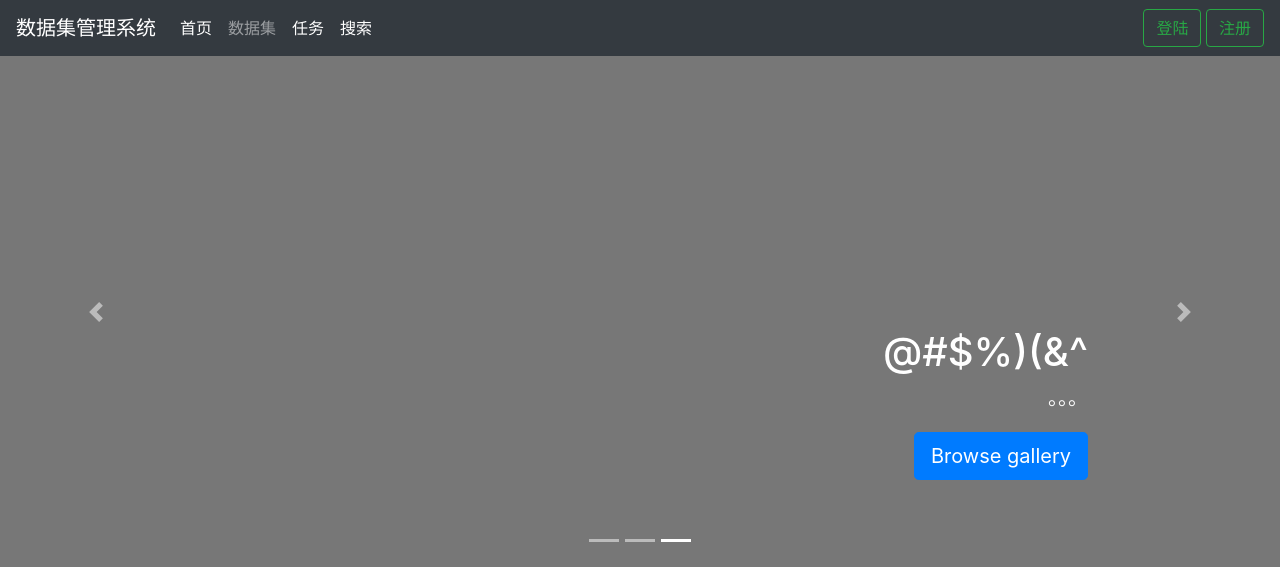
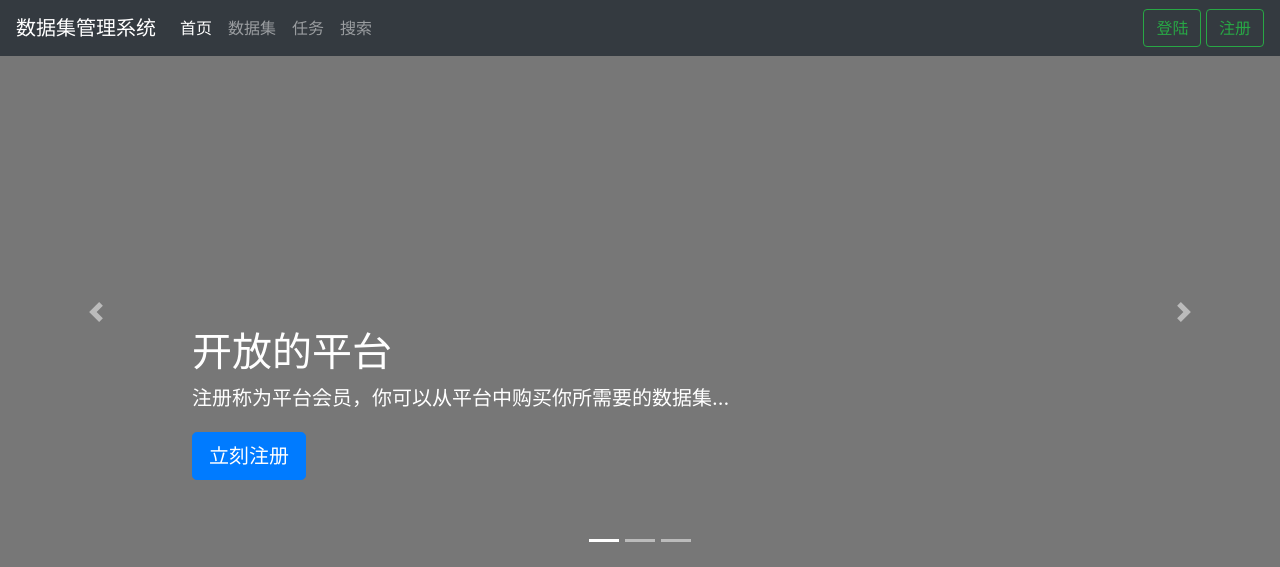
Before and after one commit to FingerBlack/DatasetContributionSystem, a Django app: page / in a window 1280 px wide. Shown: the top 567 px of the page. Run offline with Django 3.2, Linux system fonts and the light colour scheme; data that the repository does not hold is empty; some libraries are stand-ins or nearby versions.

Commit message:
首页做完了

```diff
--- a/DatasetContributionSystem/homepage/templates/homepage/home.html
+++ b/DatasetContributionSystem/homepage/templates/homepage/home.html
@@ -118,12 +118,12 @@
 <main role="main">
     <div id="myCarousel" class="carousel slide" data-ride="carousel">
         <ol class="carousel-indicators">
-            <li data-target="#myCarousel" data-slide-to="0" class=""></li>
+            <li data-target="#myCarousel" data-slide-to="0" class="active"></li>
             <li data-target="#myCarousel" data-slide-to="1" class=""></li>
-            <li data-target="#myCarousel" data-slide-to="2" class="active"></li>
+            <li data-target="#myCarousel" data-slide-to="2" class=""></li>
         </ol>
         <div class="carousel-inner">
-            <div class="carousel-item">
+            <div class="carousel-item active">
                 <svg class="bd-placeholder-img" width="100%" height="100%" xmlns="http://www.w3.org/2000/svg"
                     preserveAspectRatio="xMidYMid slice" focusable="false" role="img">
                     <rect width="100%" height="100%" fill="#777"></rect>
@@ -149,7 +149,7 @@
                     </div>
                 </div>
             </div>
-            <div class="carousel-item active">
+            <div class="carousel-item">
                 <svg class="bd-placeholder-img" width="100%" height="100%" xmlns="http://www.w3.org/2000/svg"
                     preserveAspectRatio="xMidYMid slice" focusable="false" role="img">
                     <rect width="100%" height="100%" fill="#777"></rect>
--- a/DatasetContributionSystem/homepage/templates/nav.html
+++ b/DatasetContributionSystem/homepage/templates/nav.html
@@ -11,10 +11,10 @@
       <li class="nav-item {% if request.path == '/dataset/' %} active {% endif %} ">
         <a class="nav-link" href="/dataset/">数据集</a>
       </li>
-      <li class="nav-item {% if request.path == '/' %} active {% endif %} ">
+      <li class="nav-item {% if 'task' in request.path %} active {% endif %} ">
         <a class="nav-link" href="/">任务</a>
       </li>
-      <li class="nav-item {% if request.path == '/' %} active {% endif %} ">
+      <li class="nav-item {% if 'comment' in request.path %} active {% endif %} ">
         <a class="nav-link" href="/">搜索</a>
       </li>
     </ul>
```
